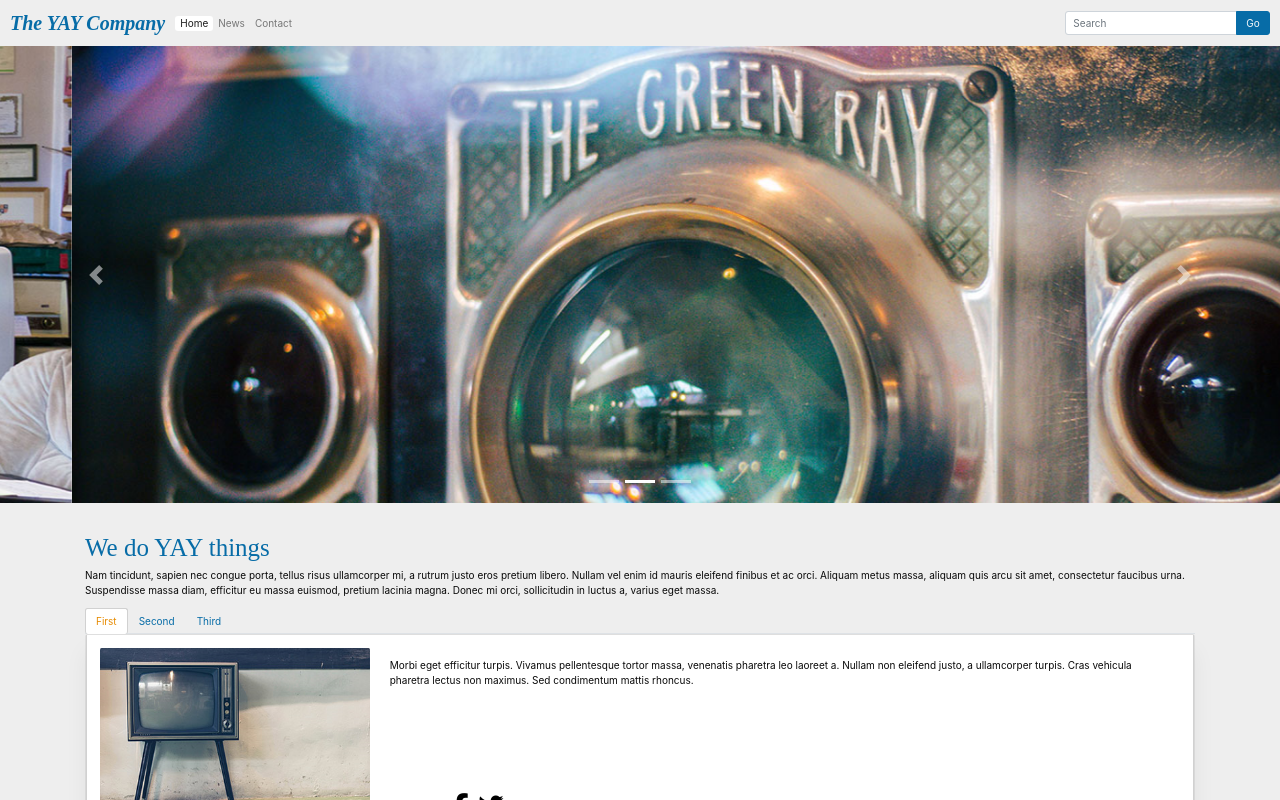
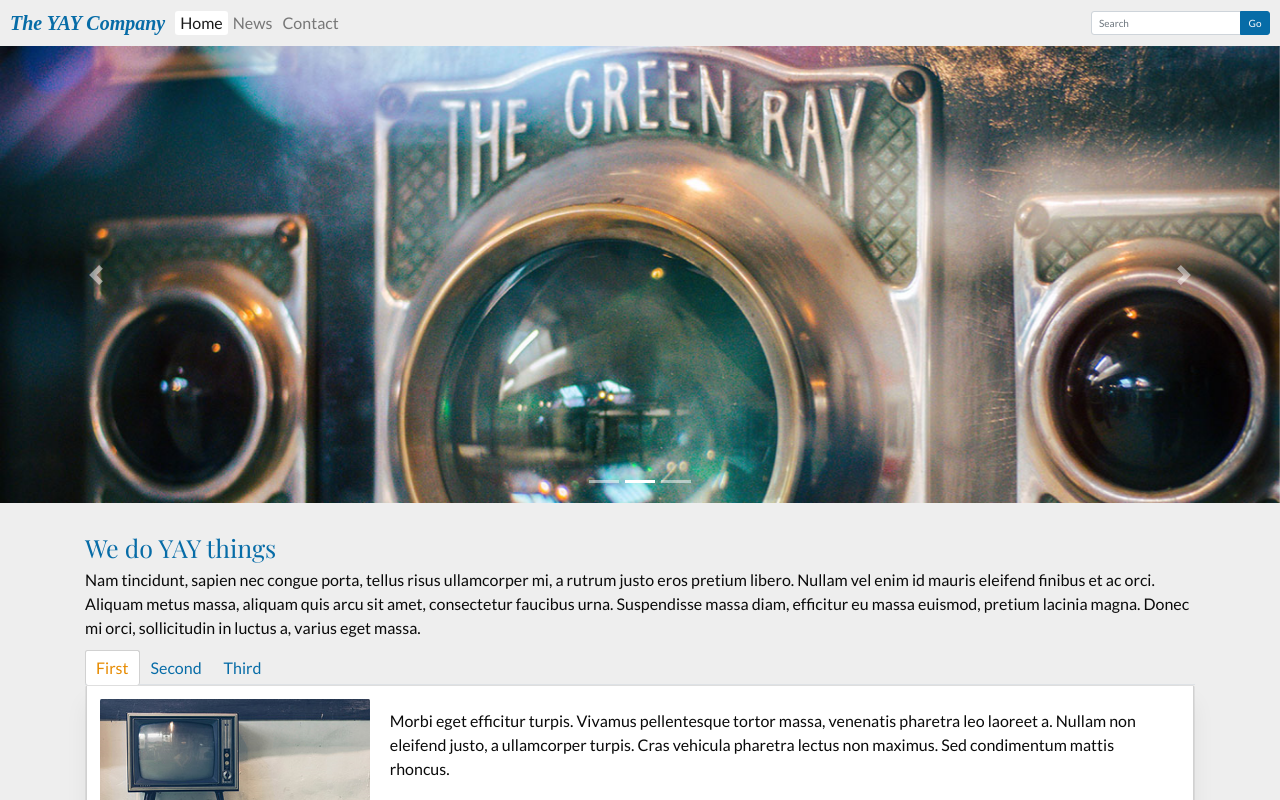
Before and after one commit to emilietonnessen/css-frameworks_v2, a React (Create React App) app: page / in a window 1280 px wide. Shown: the top 800 px of the page. Built offline with nearby package versions, Linux system fonts and the light colour scheme; a web font is replaced by a local one.

Commit message:
Defining more typography rules

```diff
--- a/src/sass/base/_typography.scss
+++ b/src/sass/base/_typography.scss
@@ -1,9 +1,32 @@
-body, p, a{
-    font-family: fonts(primary, regular, basic);
+body,
+.paragraph,
+.link, .link:link, .link:visited {
+    color: $color-body;
+    font-family: $font-family-body;
+    font-size: 1.6rem;
+    font-weight: 400;
+    font-style: normal;
+    text-transform: none;
 }
 
-h1, h2, h3, h4, h5, h6{
-    font-family: fonts(logo, basic, bold);
+.paragraph {
+    &:not(:last-child) {
+        margin-bottom: 2rem;
+    }
+}
+
+.link {
+    transition: all .3s;
+
+    &:hover,
+    &:focus {
+        outline: none;
+        text-decoration: underline;
+    }
+}
+
+h1, h2, h3, h4, h5, h6 {
+    font-family: $font-family-heading;
     color: colors(primary);
-    padding-top: 30px;
+    padding-top: 3rem;
 }
```
